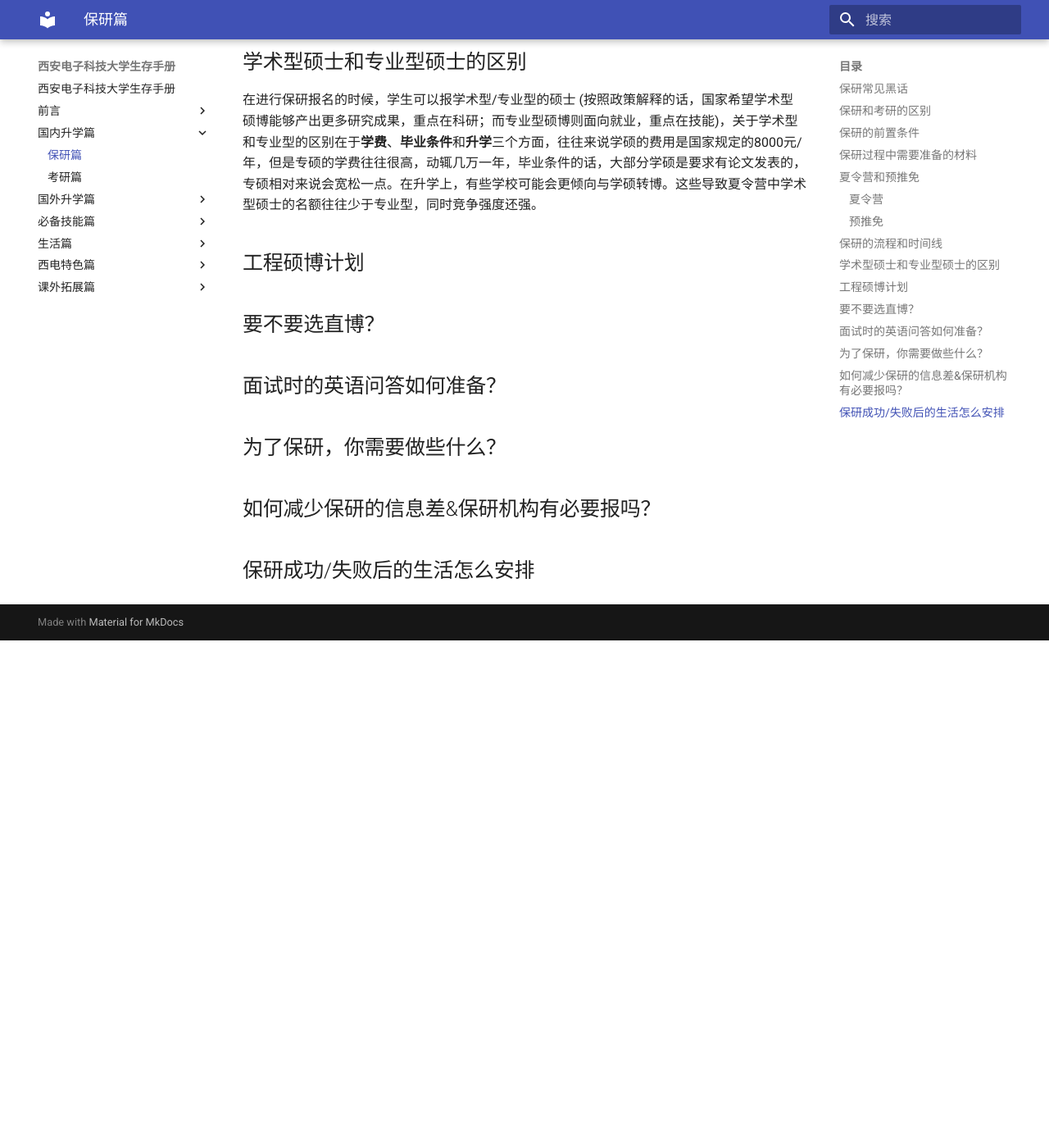
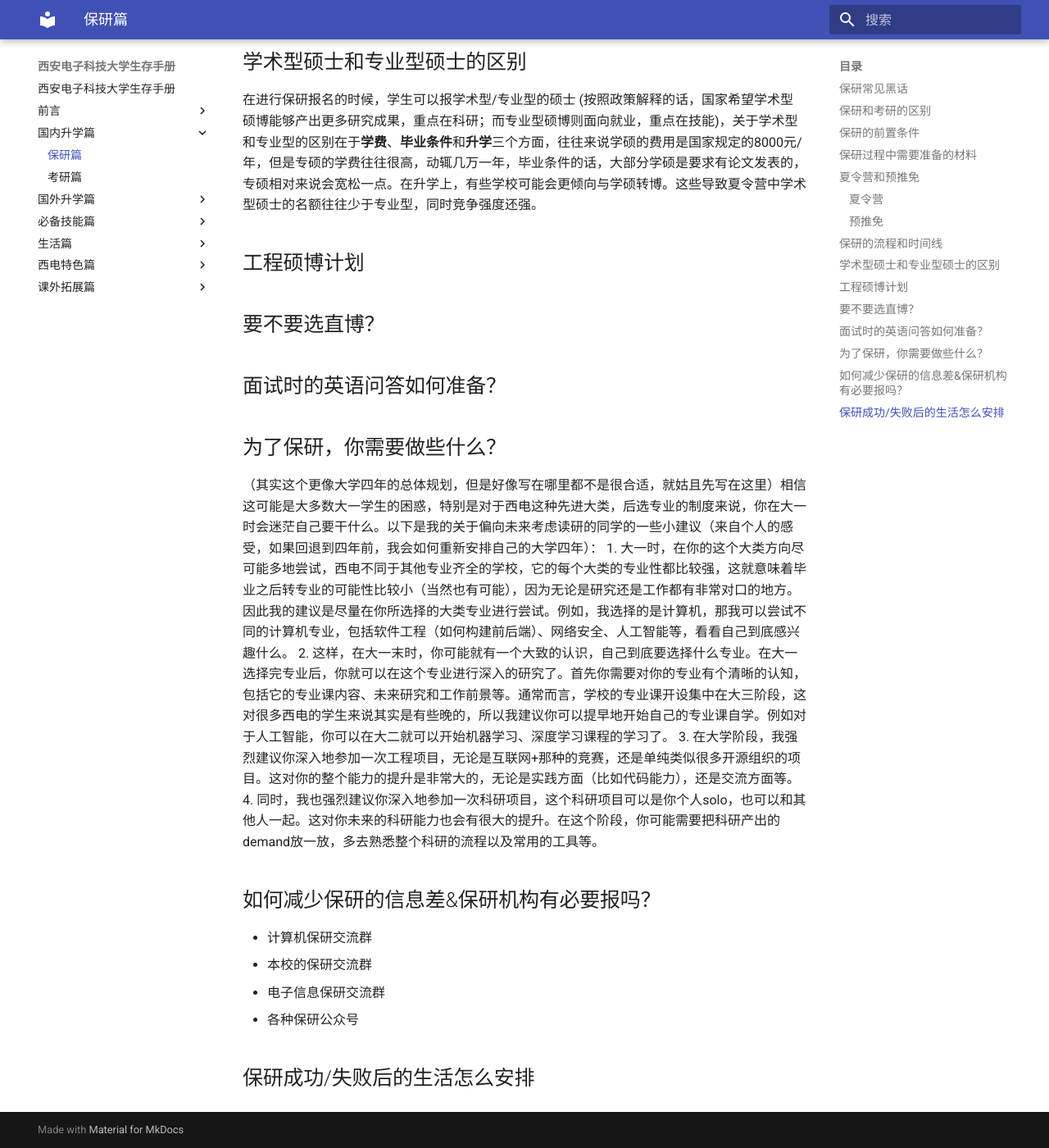
Before and after one commit to SurviveXDU/SurviveXDU, an MkDocs documentation site: the page built from docs/国内升学篇/保研篇.md, in a window 1280 px wide and 1400 px high, scrolled down 2730 px. Shown: the whole window at 82% size. Built offline with MkDocs 1.6.1 and Material for MkDocs 9.7.7, drawn with Linux system fonts in a browser that asks for light colours; before the commit the page ends 3511 px from its top, so only the background shows below that.

Commit message:
Update 保研篇.md

```diff
--- a/docs/国内升学篇/保研篇.md
+++ b/docs/国内升学篇/保研篇.md
@@ -87,7 +87,15 @@
 ## 面试时的英语问答如何准备？
 
 ## 为了保研，你需要做些什么？
+（其实这个更像大学四年的总体规划，但是好像写在哪里都不是很合适，就姑且先写在这里）相信这可能是大多数大一学生的困惑，特别是对于西电这种先进大类，后选专业的制度来说，你在大一时会迷茫自己要干什么。以下是我的关于偏向未来考虑读研的同学的一些小建议（来自个人的感受，如果回退到四年前，我会如何重新安排自己的大学四年）：
+  1. 大一时，在你的这个大类方向尽可能多地尝试，西电不同于其他专业齐全的学校，它的每个大类的专业性都比较强，这就意味着毕业之后转专业的可能性比较小（当然也有可能），因为无论是研究还是工作都有非常对口的地方。因此我的建议是尽量在你所选择的大类专业进行尝试。例如，我选择的是计算机，那我可以尝试不同的计算机专业，包括软件工程（如何构建前后端）、网络安全、人工智能等，看看自己到底感兴趣什么。
+  2. 这样，在大一末时，你可能就有一个大致的认识，自己到底要选择什么专业。在大一选择完专业后，你就可以在这个专业进行深入的研究了。首先你需要对你的专业有个清晰的认知，包括它的专业课内容、未来研究和工作前景等。通常而言，学校的专业课开设集中在大三阶段，这对很多西电的学生来说其实是有些晚的，所以我建议你可以提早地开始自己的专业课自学。例如对于人工智能，你可以在大二就可以开始机器学习、深度学习课程的学习了。
+  3. 在大学阶段，我强烈建议你深入地参加一次工程项目，无论是互联网+那种的竞赛，还是单纯类似很多开源组织的项目。这对你的整个能力的提升是非常大的，无论是实践方面（比如代码能力），还是交流方面等。
+  4. 同时，我也强烈建议你深入地参加一次科研项目，这个科研项目可以是你个人solo，也可以和其他人一起。这对你未来的科研能力也会有很大的提升。在这个阶段，你可能需要把科研产出的demand放一放，多去熟悉整个科研的流程以及常用的工具等。
 
 ## 如何减少保研的信息差&保研机构有必要报吗？
-
+- 计算机保研交流群
+- 本校的保研交流群
+- 电子信息保研交流群
+- 各种保研公众号
 ## 保研成功/失败后的生活怎么安排
```
